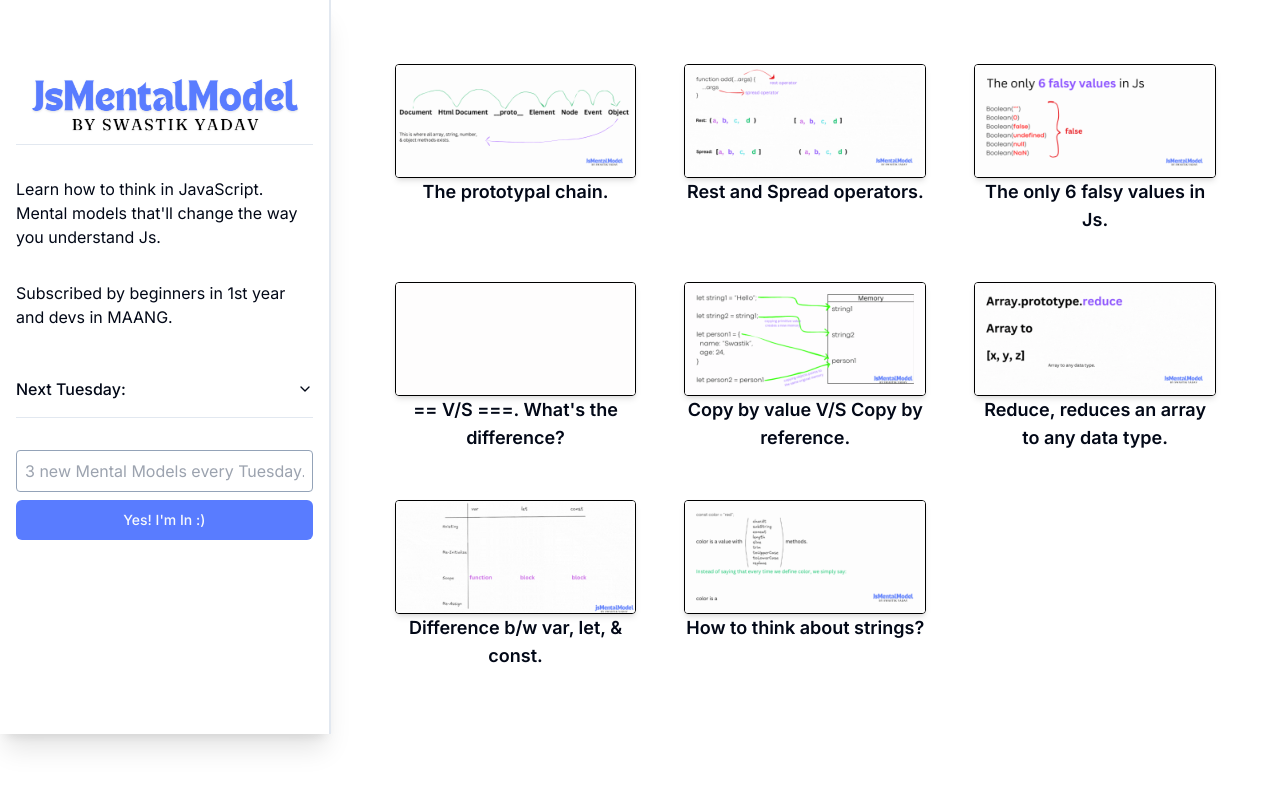
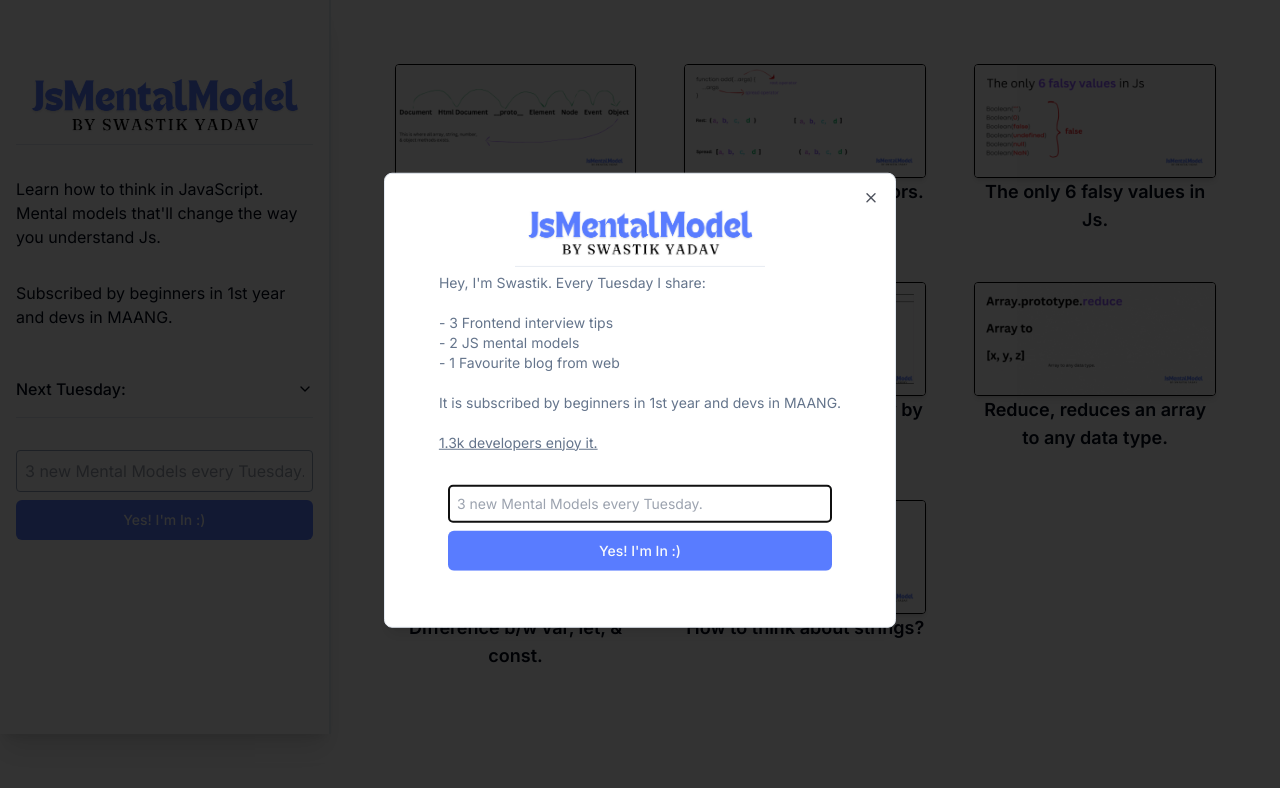
Before and after one commit to Swastikyadav/swastikyadav.com, a Next.js app: page /jsmentalmodels in a window 1280 px wide. Shown: the top 788 px of the page. Built offline with nearby package versions, Linux system fonts and the light colour scheme.

Commit message:
add exitIntent subscribe popup

```diff
--- a/app/jsmentalmodels/page.jsx
+++ b/app/jsmentalmodels/page.jsx
@@ -1,5 +1,6 @@
 "use client";
 
+import { useState, useEffect } from "react";
 import { mentalModels } from "@/config/mentalModels";
 import Image from "next/image";
 
@@ -10,10 +11,34 @@ import {
   AccordionTrigger,
 } from "@/components/ui/accordion";
 
+import {
+  Dialog,
+  DialogContent,
+  DialogDescription,
+  DialogHeader,
+  DialogTitle,
+} from "@/components/ui/dialog";
+
 import { MentalModelDrawer } from "@/components/mental-model-drawer";
 import { MentalModelSubscriptionForm } from "@/components/mental-model-subscription";
 
 export default function JsMentalModel({ searchParams: { success } }) {
+  const [isSubPopupOpen, setIsSubPopupOpen] = useState(true);
+
+  useEffect(() => {
+    if (window.innerWidth >= 1024) {
+      document.addEventListener("mouseout", (e) => {
+        if (e.toElement === null && e.relatedTarget === null) {
+          setIsSubPopupOpen(true);
+        }
+      });
+    } else {
+      setTimeout(() => {
+        setIsSubPopupOpen(true);
+      }, 60000);
+    }
+  }, []);
+
   return (
     <div className="block sm:flex">
       <aside className="sm:w-[450px] border-r-2 shadow-xl py-16 px-4 relative">
@@ -53,6 +78,40 @@ export default function JsMentalModel({ searchParams: { success } }) {
           return <MentalModelDrawer model={model} />;
         })}
       </section>
+
+      <Dialog
+        open={isSubPopupOpen}
+        onOpenChange={() => setIsSubPopupOpen(false)}
+      >
+        <DialogContent>
+          <DialogHeader>
+            <DialogTitle>
+              <Image
+                src={"/images/mentalModels/jsmmlogo.png"}
+                width={250}
+                height={83}
+                className="m-auto border-b"
+              />
+            </DialogTitle>
+            <DialogDescription className="m-auto">
+              <p>Hey, I'm Swastik. Every Tuesday I share:</p>
+              <br />
+              <p>- 3 Frontend interview tips</p>
+              <p>- 2 JS mental models</p>
+              <p>- 1 Favourite blog from web</p>
+              <br />
+              <p>
+                It is subscribed by beginners in 1st year and devs in MAANG.
+              </p>
+              <br />
+              <p className="underline">1.3k developers enjoy it.</p>
+              <div className="w-full m-auto md:w-96">
+                <MentalModelSubscriptionForm />
+              </div>
+            </DialogDescription>
+          </DialogHeader>
+        </DialogContent>
+      </Dialog>
     </div>
   );
 }
--- /dev/null
+++ b/components/ui/dialog.jsx
@@ -0,0 +1,96 @@
+"use client"
+
+import * as React from "react"
+import * as DialogPrimitive from "@radix-ui/react-dialog"
+import { X } from "lucide-react"
+
+import { cn } from "@/lib/utils"
+
+const Dialog = DialogPrimitive.Root
+
+const DialogTrigger = DialogPrimitive.Trigger
+
+const DialogPortal = DialogPrimitive.Portal
+
+const DialogClose = DialogPrimitive.Close
+
+const DialogOverlay = React.forwardRef(({ className, ...props }, ref) => (
+  <DialogPrimitive.Overlay
+    ref={ref}
+    className={cn(
+      "fixed inset-0 z-50 bg-black/80  data-[state=open]:animate-in data-[state=closed]:animate-out data-[state=closed]:fade-out-0 data-[state=open]:fade-in-0",
+      className
+    )}
+    {...props} />
+))
+DialogOverlay.displayName = DialogPrimitive.Overlay.displayName
+
+const DialogContent = React.forwardRef(({ className, children, ...props }, ref) => (
+  <DialogPortal>
+    <DialogOverlay />
+    <DialogPrimitive.Content
+      ref={ref}
+      className={cn(
+        "fixed left-[50%] top-[50%] z-50 grid w-full max-w-lg translate-x-[-50%] translate-y-[-50%] gap-4 border bg-background p-6 shadow-lg duration-200 data-[state=open]:animate-in data-[state=closed]:animate-out data-[state=closed]:fade-out-0 data-[state=open]:fade-in-0 data-[state=closed]:zoom-out-95 data-[state=open]:zoom-in-95 data-[state=closed]:slide-out-to-left-1/2 data-[state=closed]:slide-out-to-top-[48%] data-[state=open]:slide-in-from-left-1/2 data-[state=open]:slide-in-from-top-[48%] sm:rounded-lg",
+        className
+      )}
+      {...props}>
+      {children}
+      <DialogPrimitive.Close
+        className="absolute right-4 top-4 rounded-sm opacity-70 ring-offset-background transition-opacity hover:opacity-100 focus:outline-none focus:ring-2 focus:ring-ring focus:ring-offset-2 disabled:pointer-events-none data-[state=open]:bg-accent data-[state=open]:text-muted-foreground">
+        <X className="h-4 w-4" />
+        <span className="sr-only">Close</span>
+      </DialogPrimitive.Close>
+    </DialogPrimitive.Content>
+  </DialogPortal>
+))
+DialogContent.displayName = DialogPrimitive.Content.displayName
+
+const DialogHeader = ({
+  className,
+  ...props
+}) => (
+  <div
+    className={cn("flex flex-col space-y-1.5 text-center sm:text-left", className)}
+    {...props} />
+)
+DialogHeader.displayName = "DialogHeader"
+
+const DialogFooter = ({
+  className,
+  ...props
+}) => (
+  <div
+    className={cn("flex flex-col-reverse sm:flex-row sm:justify-end sm:space-x-2", className)}
+    {...props} />
+)
+DialogFooter.displayName = "DialogFooter"
+
+const DialogTitle = React.forwardRef(({ className, ...props }, ref) => (
+  <DialogPrimitive.Title
+    ref={ref}
+    className={cn("text-lg font-semibold leading-none tracking-tight", className)}
+    {...props} />
+))
+DialogTitle.displayName = DialogPrimitive.Title.displayName
+
+const DialogDescription = React.forwardRef(({ className, ...props }, ref) => (
+  <DialogPrimitive.Description
+    ref={ref}
+    className={cn("text-sm text-muted-foreground", className)}
+    {...props} />
+))
+DialogDescription.displayName = DialogPrimitive.Description.displayName
+
+export {
+  Dialog,
+  DialogPortal,
+  DialogOverlay,
+  DialogClose,
+  DialogTrigger,
+  DialogContent,
+  DialogHeader,
+  DialogFooter,
+  DialogTitle,
+  DialogDescription,
+}
```
